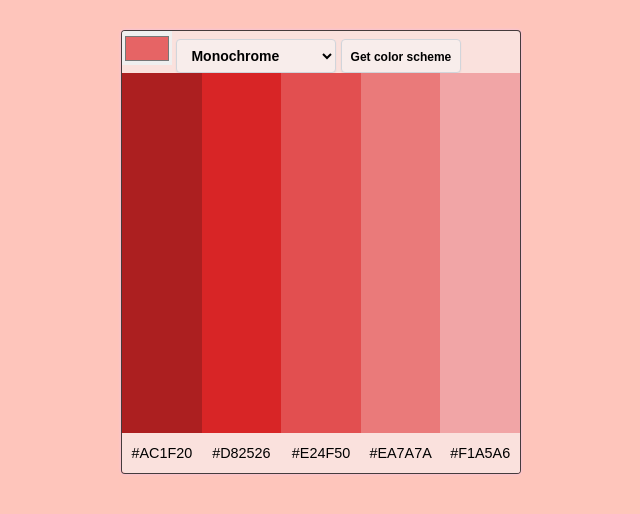
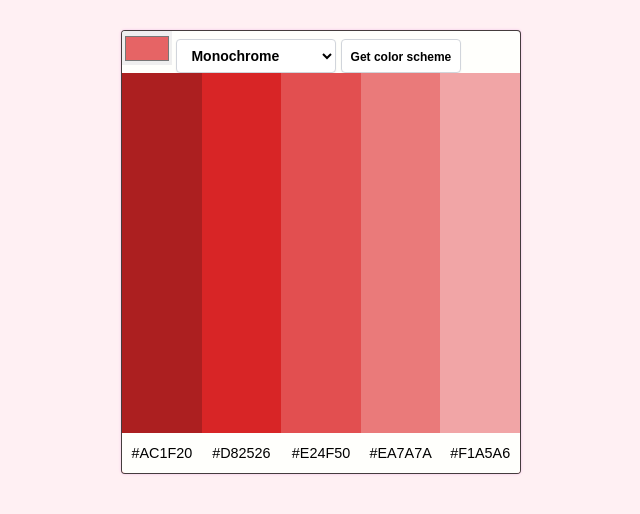
Before and after one commit to staten-island-tech/create-task-fannyl-jpg, a website built with Vite: page create-task/index.html in a window 1280 px wide. Shown: the whole page, without its empty margins (319-959 px from the left). Built offline with nearby package versions, Linux system fonts and the light colour scheme; a web font is replaced by a local one.

Commit message:
Update background color

```diff
--- a/create-task/style.css
+++ b/create-task/style.css
@@ -14,7 +14,7 @@ body {
   font-family: "Karla", sans-serif;
   width: 100%;
   height: 100vh;
-  background: #fec5bb;
+  background: #fff0f3;
   overflow: hidden;
 }
 
@@ -22,10 +22,10 @@ body {
   margin: 30px auto;
   max-width: 400px;
   width: 100%;
-  background-color: #fae1dd;
+  background-color: #fffffc;
   border: 1px solid #413839f9;
   border-radius: 4px;
-  background: #fae1dd;
+  background: #fffffc;
   box-shadow: 0 0 3px #f1c0e8;
   overflow: hidden;
 }
@@ -72,7 +72,7 @@ select {
 #color-scheme-button,
 select,
 .color-hex {
-  background: #f8edeb;
+  background: #fff;
   border: 1px solid #d1d5db;
   box-shadow: 0px 1px 2px rgba(0, 0, 0, 0.05);
   border-radius: 4px;
@@ -96,7 +96,7 @@ select,
   line-height: 40px;
   width: 100%;
   font-size: 0.9rem;
-  background: #fae1dd;
+  background: #fffffc;
   margin-top: auto;
   font-size: 1;
   font-weight: 500;
```
